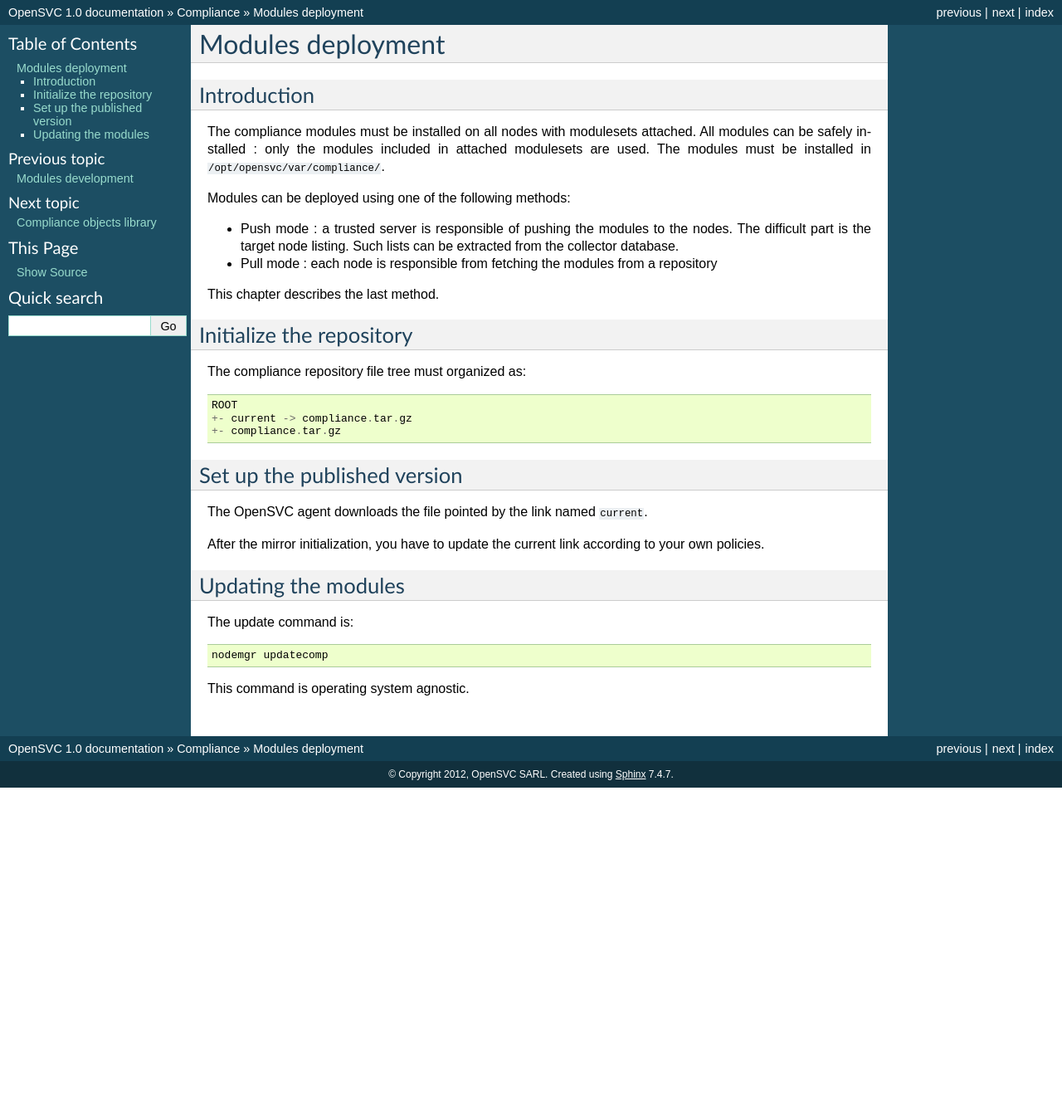
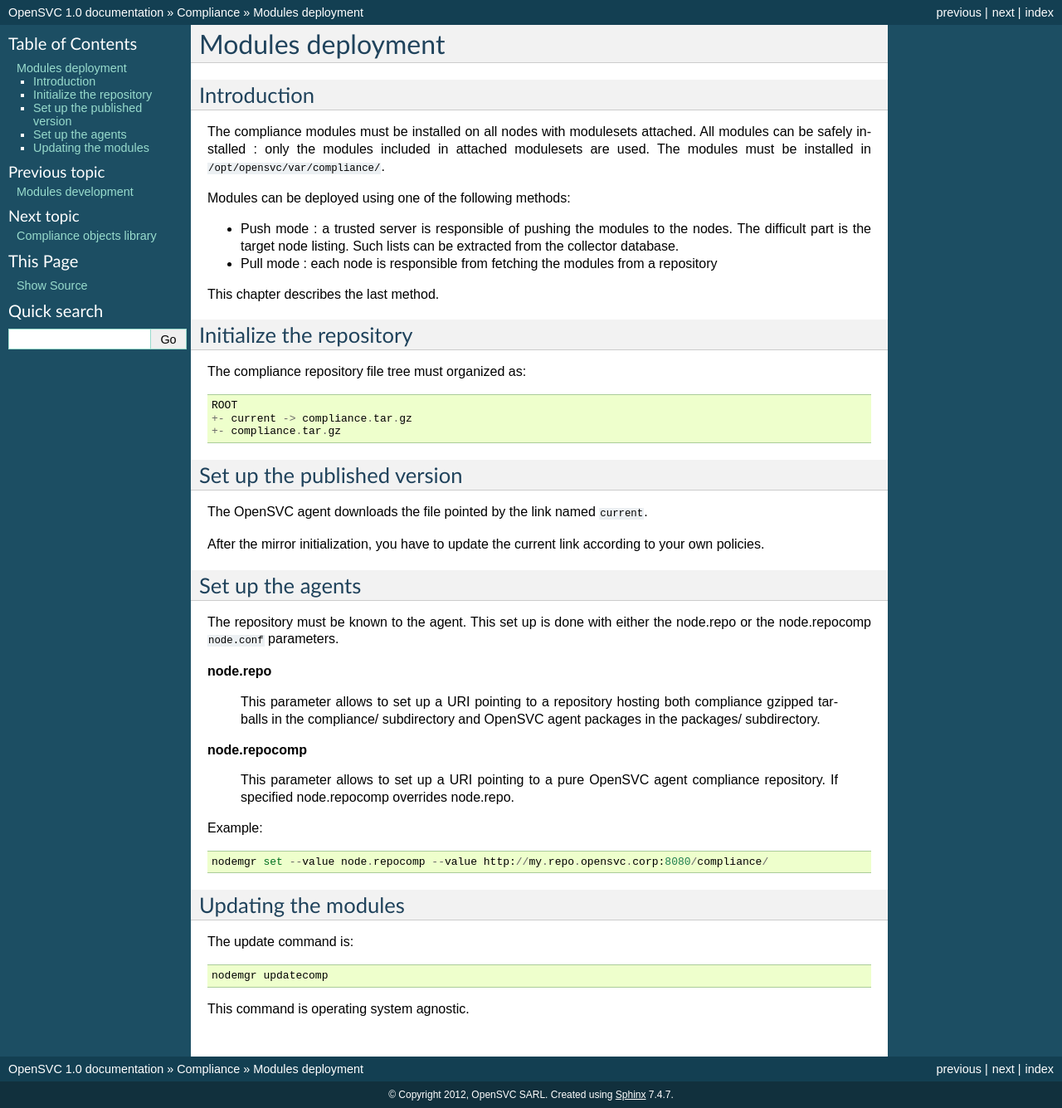
Before and after one commit to opensvc/docs.opensvc.com, a Sphinx documentation site: the page built from source/compliance.modules.deploy.rst, in a window 1280 px wide. Shown: the whole page at 83% size. Built offline with Sphinx 7.4.7, drawn with Linux system fonts in a browser that asks for light colours; before the commit the page ends 949 px from its top, so only the background shows below that.

Commit message:
Add node.repo, node.repocomp and node.repopkg chapters

```diff
--- a/source/compliance.modules.deploy.rst
+++ b/source/compliance.modules.deploy.rst
@@ -32,6 +32,23 @@ The OpenSVC agent downloads the file pointed by the link named ``current``.
 
 After the mirror initialization, you have to update the current link according to your own policies.
 
+Set up the agents
+=================
+
+The repository must be known to the agent. This set up is done with either the node.repo or the node.repocomp ``node.conf`` parameters.
+
+**node.repo**
+
+        This parameter allows to set up a URI pointing to a repository hosting both compliance gzipped tarballs in the compliance/ subdirectory and OpenSVC agent packages in the packages/ subdirectory.
+
+**node.repocomp**
+
+        This parameter allows to set up a URI pointing to a pure OpenSVC agent compliance repository. If specified node.repocomp overrides node.repo.
+
+Example::
+
+        nodemgr set --value node.repocomp --value http://my.repo.opensvc.corp:8080/compliance/
+
 Updating the modules
 ====================
 
```
Also changed, not shown: source/agent.update.rst (+17 -0 lines).
